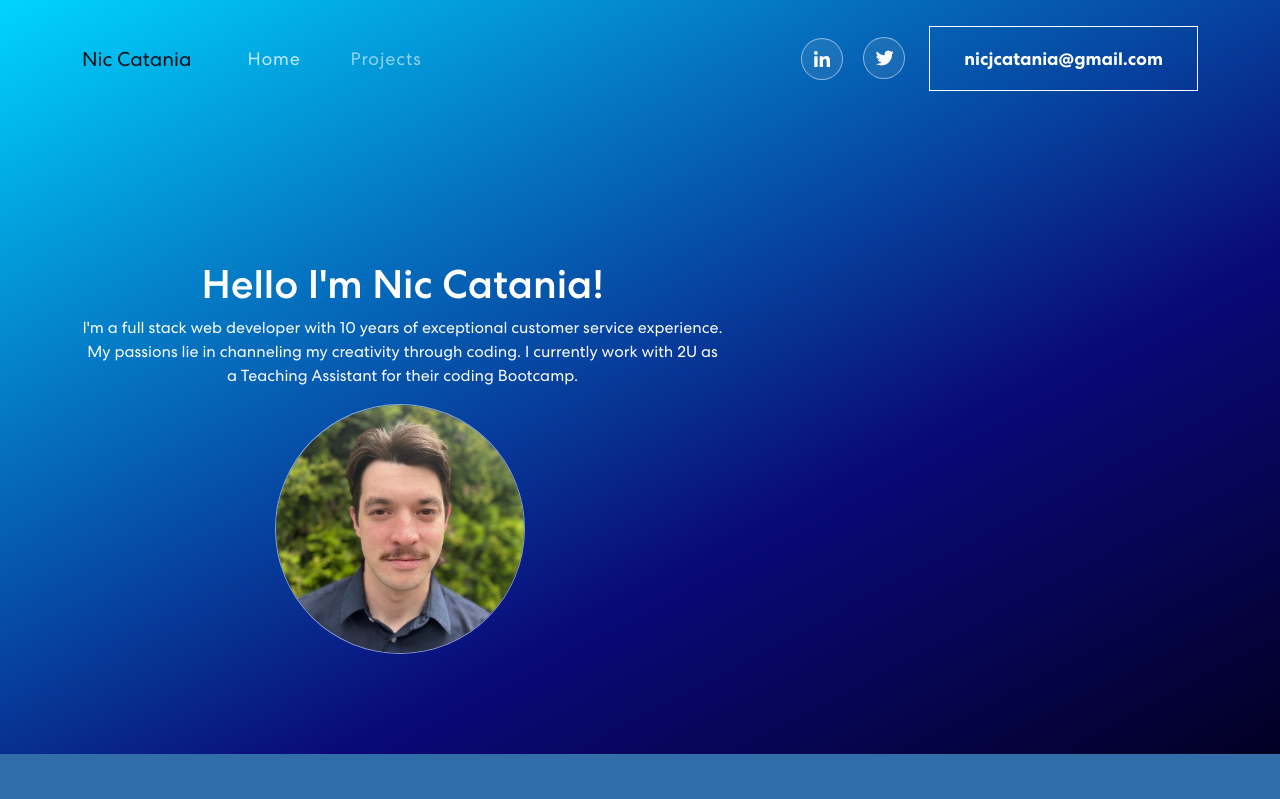
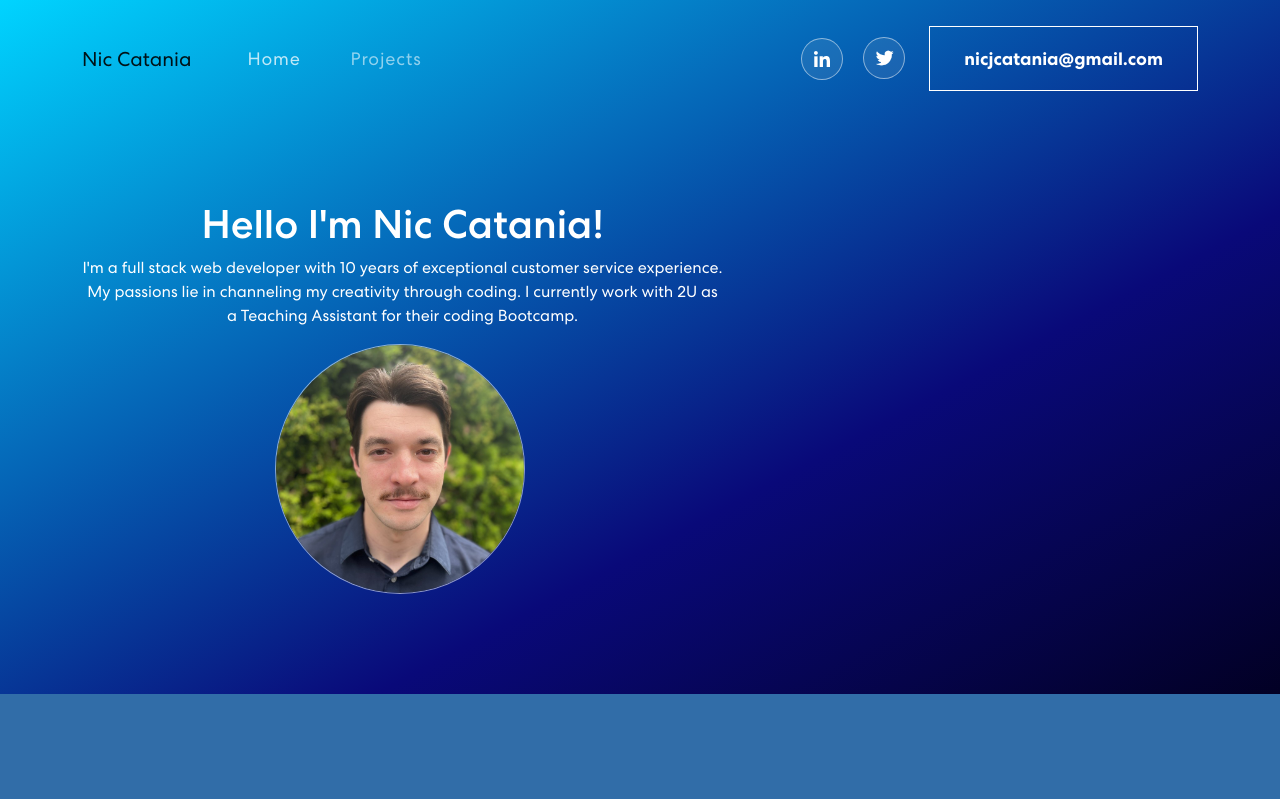
Before and after one commit to Niccatania/react_practice, a React (Create React App) app: page / in a window 1280 px wide. Shown: the top 799 px of the page. Built offline with nearby package versions, Linux system fonts and the light colour scheme.

Commit message:
adjust margin

```diff
--- a/src/App.css
+++ b/src/App.css
@@ -207,7 +207,7 @@ nav.navbar.scrolled .vvd {
 
 .banner {
   margin-top: 0;
-  padding: 260px 0 100px 0;
+  padding: 200px 0 100px 0;
   background: rgb(2,0,36);
   background: linear-gradient(332deg, rgba(2,0,36,1) 0%, rgba(9,9,121,1) 35%, rgba(9,18,127,1) 38%, rgba(8,34,137,1) 43%, rgba(6,71,162,1) 55%, rgba(5,99,181,1) 64%, rgba(5,108,187,1) 67%, rgba(0,212,255,1) 100%);
 
```
